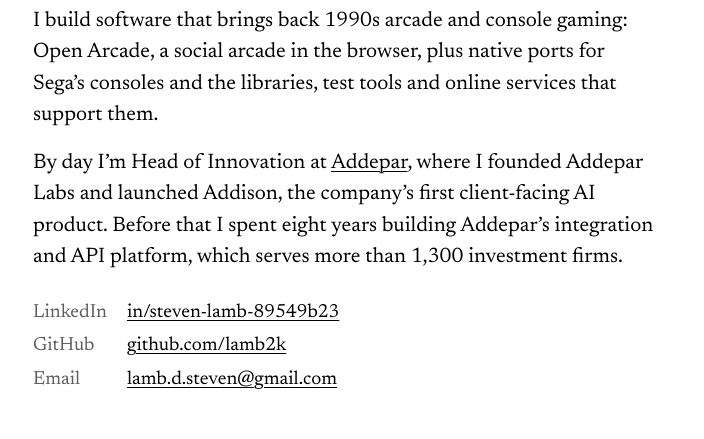
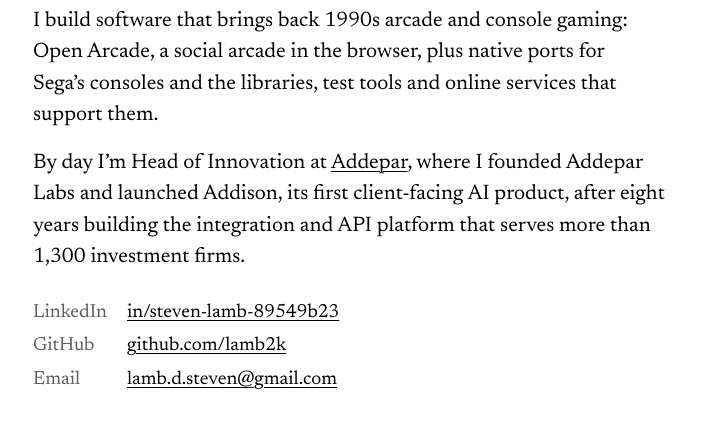
Before and after one commit to lamb2k/lamb2k.github.io, a plain HTML site: page index.html in a window 1280 px wide. Shown: the part 356-795 px from the top of the page, without its empty margins (287-991 px from the left). Drawn offline with Linux system fonts and the light colour scheme.

Commit message:
Make the Addepar line one sentence
Co-Authored-By: Claude Opus 5.5 <noreply@anthropic.com>

```diff
--- a/index.html
+++ b/index.html
@@ -325,7 +325,7 @@ dialog pre { margin: 0; padding: 1.25rem; overflow-x: auto; font-size: 0.8rem; l
 
     <div class="lede">
       <p>I build software that brings back 1990s arcade and console gaming: Open Arcade, a social arcade in the browser, plus native ports for Sega’s consoles and the libraries, test tools and online services that support them.</p>
-      <p>By day I’m Head of Innovation at <a href="https://addepar.com">Addepar</a>, where I founded Addepar Labs and launched Addison, the company’s first client-facing AI product. Before that I spent eight years building Addepar’s integration and API platform, which serves more than 1,300 investment firms.</p>
+      <p>By day I’m Head of Innovation at <a href="https://addepar.com">Addepar</a>, where I founded Addepar Labs and launched Addison, its first client-facing AI product, after eight years building the integration and API platform that serves more than 1,300 investment firms.</p>
     </div>
 
     <address>
```
